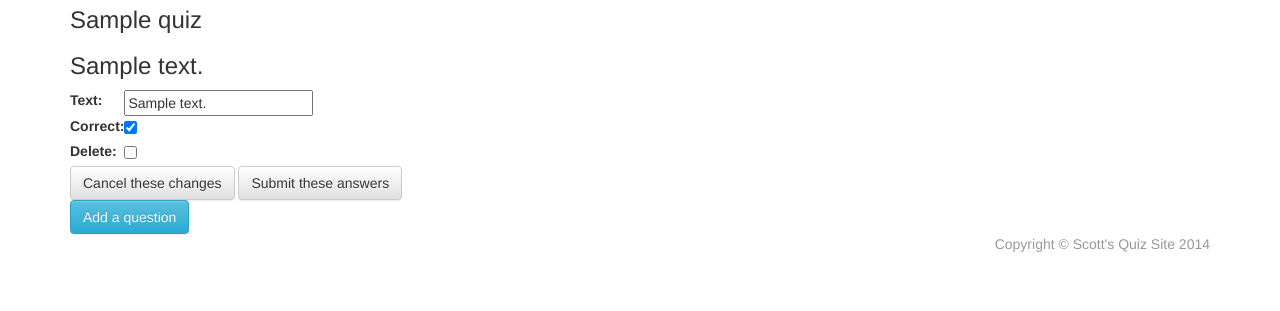
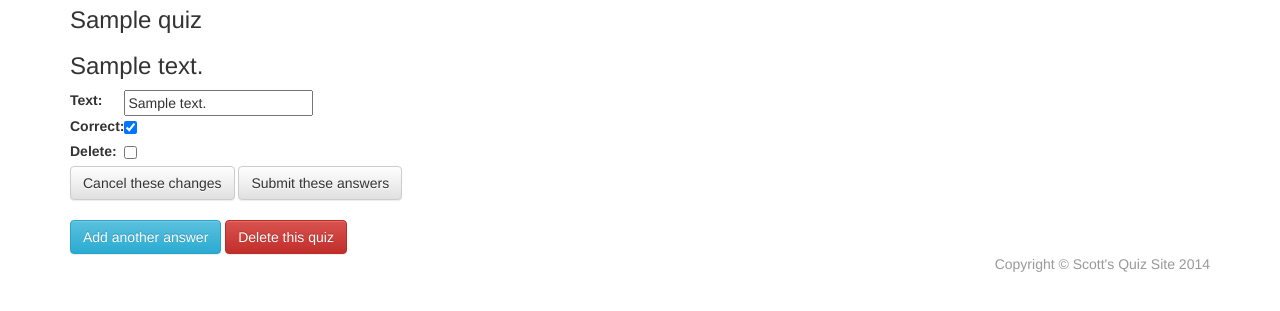
Before and after one commit to hillscottc/quiz2, a Django app: page /quiz/answers/edit/1/ in a window 1280 px wide. Shown: the part 176-487 px from the top of the page. Run offline with Django 3.2, Linux system fonts and the light colour scheme; tables that the repository leaves empty hold one stand-in row (values such as "Sample post"); parts of the project's set-up code (start-up, migrations or seed data) failed here and were passed over; some libraries are stand-ins or nearby versions.

Commit message:
common add delete

```diff
--- a/quiz2/apps/quiz/views.py
+++ b/quiz2/apps/quiz/views.py
@@ -135,6 +135,8 @@ def quiz_edit(request, quiz_id):
     return render(request, 'quizapp/quiz/edit.html',
                   {'quiz': quiz,
                    'back_to_url': reverse('quizapp:quiz_index'),
+                   'delete_url': reverse('quizapp:quiz_delete',
+                                         args=[quiz_id]),
                    'add_url': reverse('quizapp:question_add',
                                       args=[quiz_id]),
                    'formset': formset})
--- a/static/js/form_change.js
+++ b/static/js/form_change.js
@@ -4,9 +4,8 @@ $(document).ready(function() {
     // when form changes, change button from gray to active
     $("#form1 :input").change(function() {
       $(this).closest('form').data('changed', true);
-        alert("changed")
         $(".change-submit").attr('class', 'btn btn-success change-submit');
-        $(".change-cancel").attr('class', 'btn btn-danger change-cancel');
+        $(".change-cancel").attr('class', 'btn btn-warning change-cancel');
     });
 
 });
--- a/templates/quizapp/answer/edit.html
+++ b/templates/quizapp/answer/edit.html
@@ -21,10 +21,10 @@
         </table>
 
         {% include "quizapp/snips/form_actions.html" with cancel_what="these changes" back_to_url=back_to_url submit_what="these answers" %}
-
+        <br/>
+        {% include "quizapp/snips/add_delete.html" with add_what="another answer" add_url=add_url back_to_url=back_to_url delete_url=delete_url  %}
     </form>
 
-    {% include "quizapp/buttons/add.html" with what="a question" add_url=add_url%}
 
     {% load static %}
     <script src="{% static "js/form_change.js" %}"></script>
--- a/templates/quizapp/buttons/delete.html
+++ b/templates/quizapp/buttons/delete.html
@@ -1,3 +1,3 @@
-<a href="{% url 'quizapp:quiz_delete' quiz.id %}"
+<a href="{{ delete_url }}"
    class="btn btn-danger"
    role="button">Delete {{ what }}</a>
--- /dev/null
+++ b/templates/quizapp/snips/add_delete.html
@@ -0,0 +1,4 @@
+<div>
+    {% include "quizapp/buttons/add.html" with what=add_what add_url=add_url %}
+    {% include "quizapp/buttons/delete.html" with what="this quiz" delete_url=delete_url %}
+</div>
```
Also changed, not shown: templates/quizapp/quiz/edit.html (+3 -11 lines).
